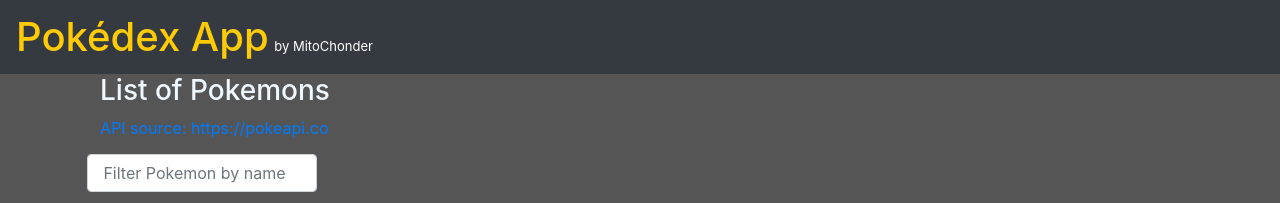
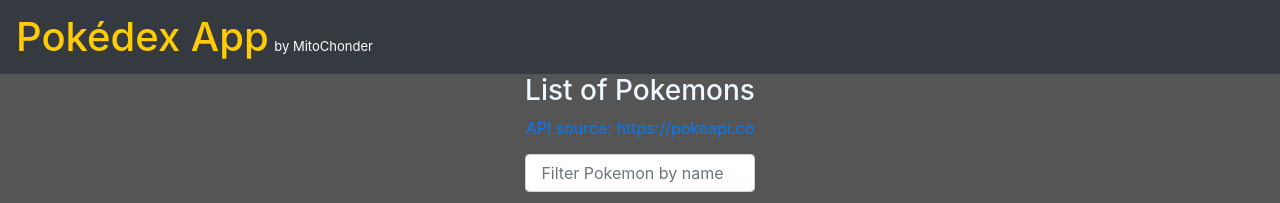
Before and after one commit to MitoMonkey/JS-app, a plain HTML site: page index.html in a window 1280 px wide. Shown: the top 203 px of the page. Drawn offline with nearby package versions, Linux system fonts and the light colour scheme; no server answers.

Commit message:
centered all elements

```diff
--- a/css/styles.css
+++ b/css/styles.css
@@ -1,5 +1,8 @@
 body {
   background: #555;
+  width: 100%;
+  margin: 0 auto;
+  text-align: center;
 }
 
 h3 {
@@ -14,7 +17,6 @@
   font-size: small;
 }
 
-
 /* layout filter pokemon */
 .form-control {
   text-align: center;
@@ -26,6 +28,6 @@
   width: 230px;
   }
 
-  .hidden {
-    display:none;
-  }
+.hidden {
+  display:none;
+}
--- a/index.html
+++ b/index.html
@@ -22,11 +22,6 @@
 
     <main class="container">
 
-      <div class="row justify-content-center"></div>
-        <h3 class="h3 col">List of Pokemons</h2>
-        <a href="https://pokeapi.co" class="col">API source: https://pokeapi.co</a>
-      </div>
-
       <!-- Bootstrap Modal -->
       <div class="modal fade" id="pokemonDetailsModal" tabindex="-1" role="dialog" aria-labelledby="pokemonDetailsModalTitle" aria-hidden="true">
         <div class="modal-dialog" role="document">
@@ -48,9 +43,17 @@
         </div>
       </div>
 
+      <div class="row">
+        <div class="col">
+          <h3 class="h3">List of Pokemons</h2>
+          <a href="https://pokeapi.co">API source: https://pokeapi.co</a>
+        </div>
+      </div>
+
       <!-- Filter bar -->
       <div class="row">
-        <div class="col justify-content-center">
+        <div class="col">
+
           <label for="filter_pokemons" class="hidden">Filter Pokémons by name</label>
 			    <input type="search" class="form-control form-inline" id="filter_pokemons" placeholder="Filter Pokemon by name" aria-label="Search pokemon by name"/>
         </div>
```
